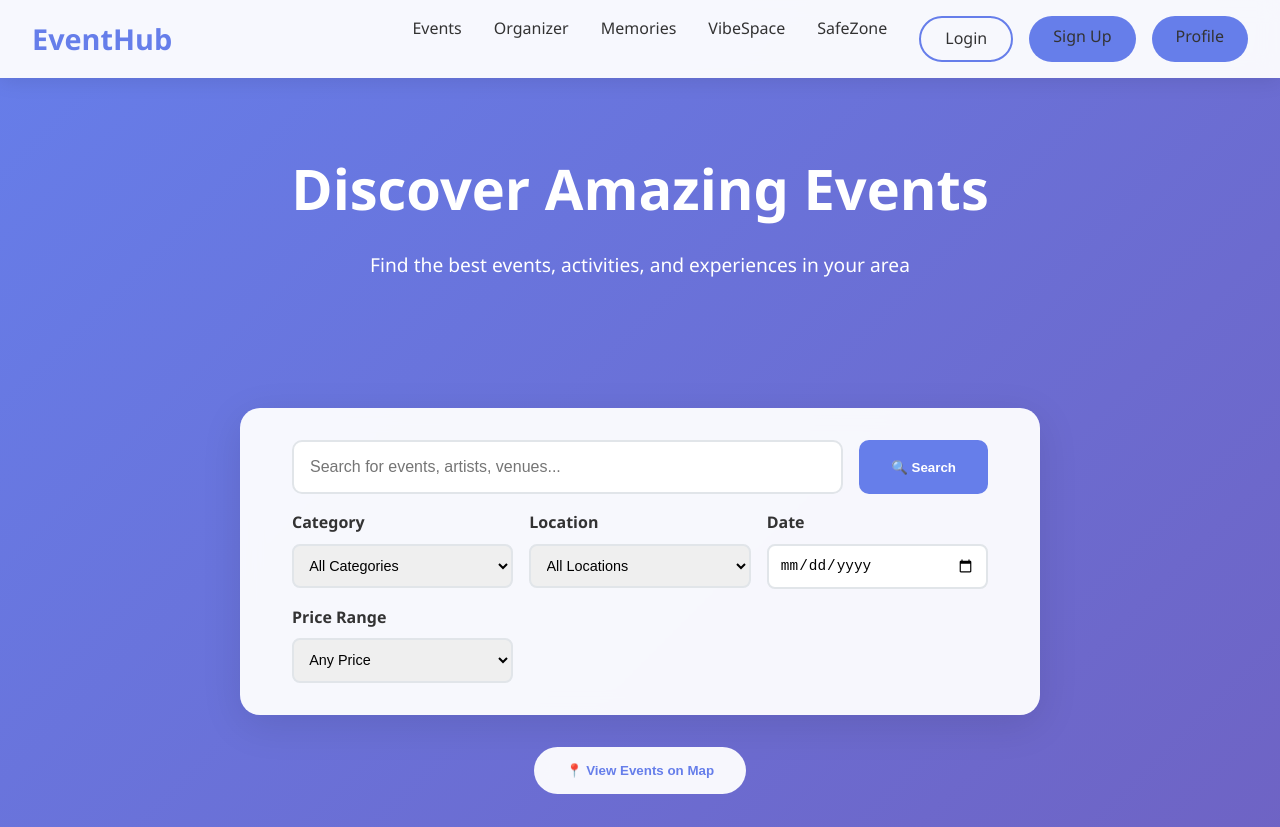
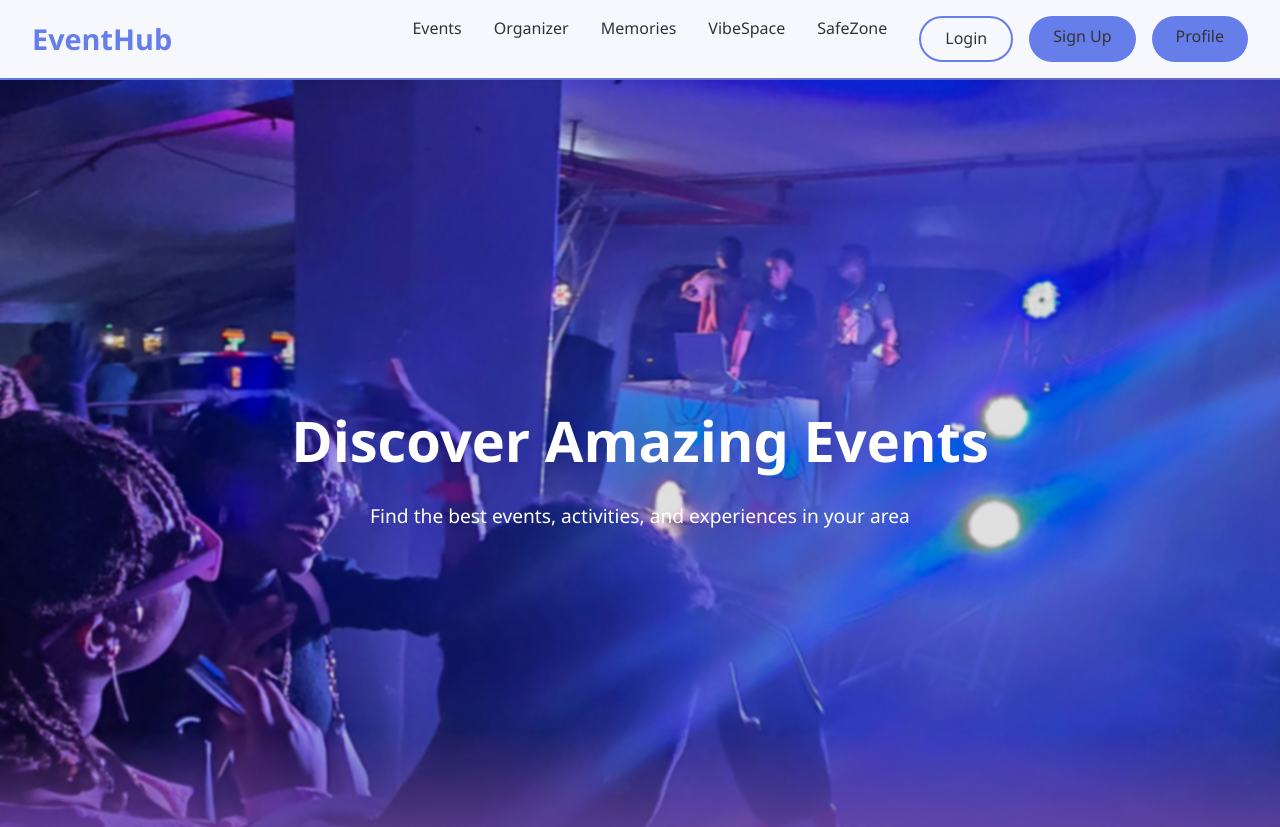
Before and after one commit to OdhiamboEugeneOnyango/EventsDiscoveryWebApp, a website: page public/index.html in a window 1280 px wide. Shown: the top 827 px of the page. Drawn offline with Linux system fonts and the light colour scheme.

Commit message:
Made the hero bg image fixed and added blur transition

```diff
--- a/public/index.css
+++ b/public/index.css
@@ -99,10 +99,41 @@ nav {
 
 /* Hero Section */
 .hero {
-    margin-top: 80px;
+    /* margin-top: 80px;
     padding: 4rem 0;
     text-align: center;
-    color: white;
+    color: white; */
+    position: relative;
+  margin-top: 80px;
+  height: 100vh;
+  padding: 6rem 0;
+  text-align: center;
+  color: white;
+  background: url("assets/hero-bg.jpg") no-repeat center center/cover;
+  display: flex;
+  align-items: center;
+  justify-content: center;
+  overflow: hidden;
+  background-attachment: fixed;
+}
+
+
+
+.hero-bg-overlay {
+    position: absolute;
+    top: 0;
+    right: 0;
+    bottom: 0;
+    left: 0;
+    backdrop-filter: blur(1px); /* Reduced from 2px */
+    background: rgba(0, 0, 0, 0.12); /* Less dark */
+    z-index: 1;
+}
+
+
+.hero .container {
+  position: relative;
+  z-index: 2;
 }
 
 .hero h1 {
@@ -116,6 +147,18 @@ nav {
     margin-bottom: 2rem;
     animation: fadeInUp 1s ease-out 0.2s both;
 }
+
+.hero::after {
+    content: '';
+    position: absolute;
+    bottom: 0;
+    left: 0;
+    right: 0;
+    height: 150px;
+    background: linear-gradient(to bottom, rgba(0, 0, 0, 0) 0%, #764ba2 100%);
+    z-index: 1;
+}
+
 
 /* Search Section */
 .search-section {
--- a/public/index.html
+++ b/public/index.html
@@ -26,7 +26,7 @@
 
     <main>
         <section class="hero">
-            <!-- <div class="hero-bg-overlay"></div> -->
+            <div class="hero-bg-overlay"></div>
             <div class="container">
                 <h1>Discover Amazing Events</h1>
                 <p>Find the best events, activities, and experiences in your area</p>
```
